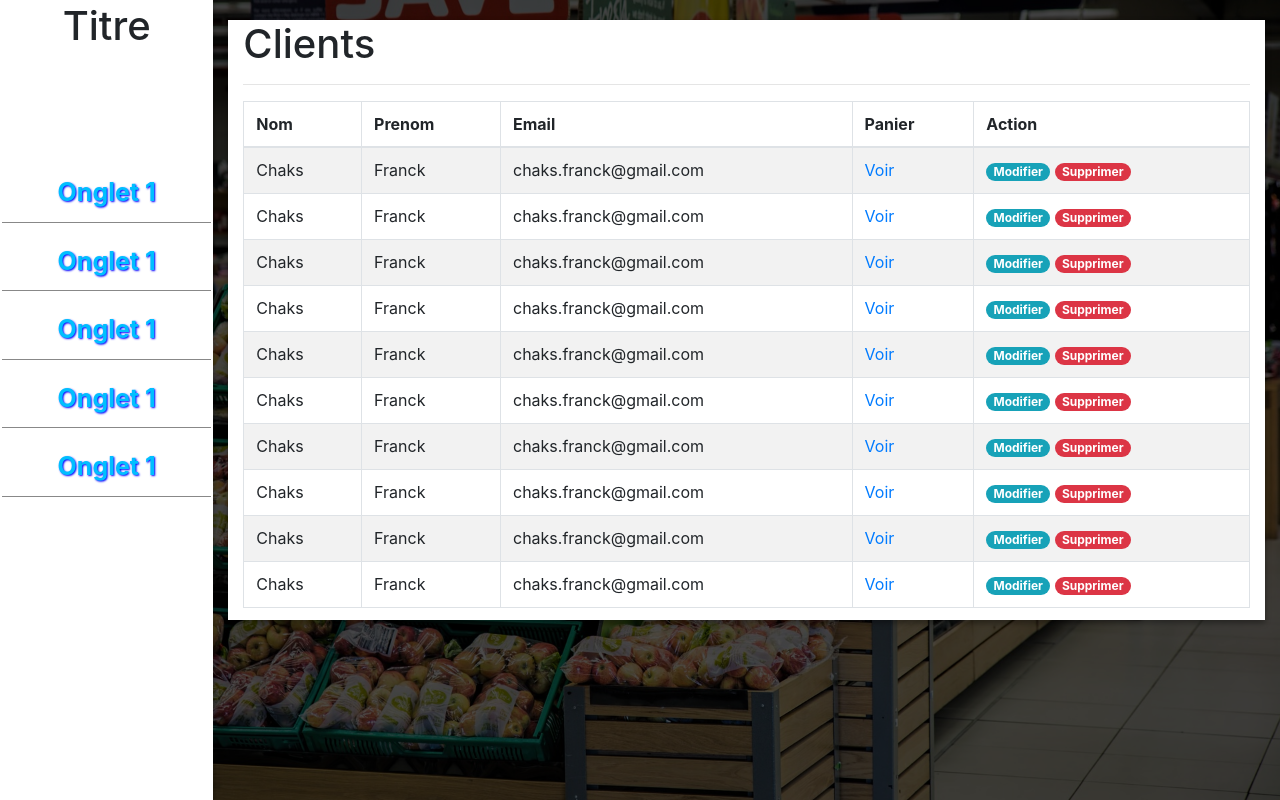
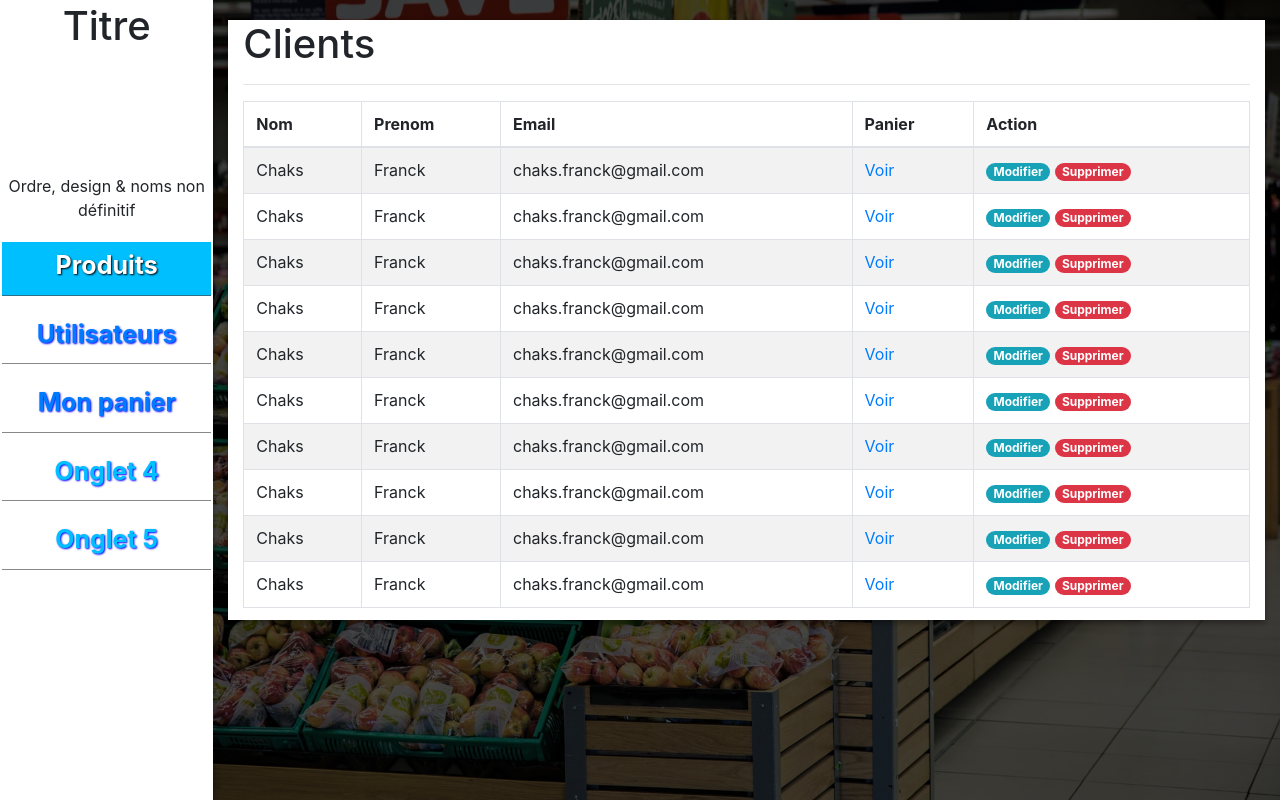
Before and after one commit to FranckChaks/ProjetCPSIA, a PHP site: page /accueil in a window 1280 px wide. Run offline with PHP 8.4, Linux system fonts and the light colour scheme.

Commit message:
Update menu.php
design v1 alpha menu

```diff
--- a/view/menu.php
+++ b/view/menu.php
@@ -8,11 +8,12 @@
             <br>
                 <nav>
                     <ul>
-                        <li class="onglet-menu">Onglet 1</li>
-                        <li class="onglet-menu">Onglet 1</li>
-                        <li class="onglet-menu">Onglet 1</li>
-                        <li class="onglet-menu">Onglet 1</li>
-                        <li class="onglet-menu">Onglet 1</li>
+                        <li>Ordre, design & noms non définitif</li>
+                        <li class="onglet-menu-actif"><a href="produit" class="href">Produits</a></li>
+                        <li class="onglet-menu"><a href="accueil" class="href">Utilisateurs</a></li>
+                        <li class="onglet-menu"><a href="panier" class="href">Mon panier</a></li>
+                        <li class="onglet-menu">Onglet 4</li>
+                        <li class="onglet-menu">Onglet 5</li>
                     </ul>
                 </nav>
             </div>
```
